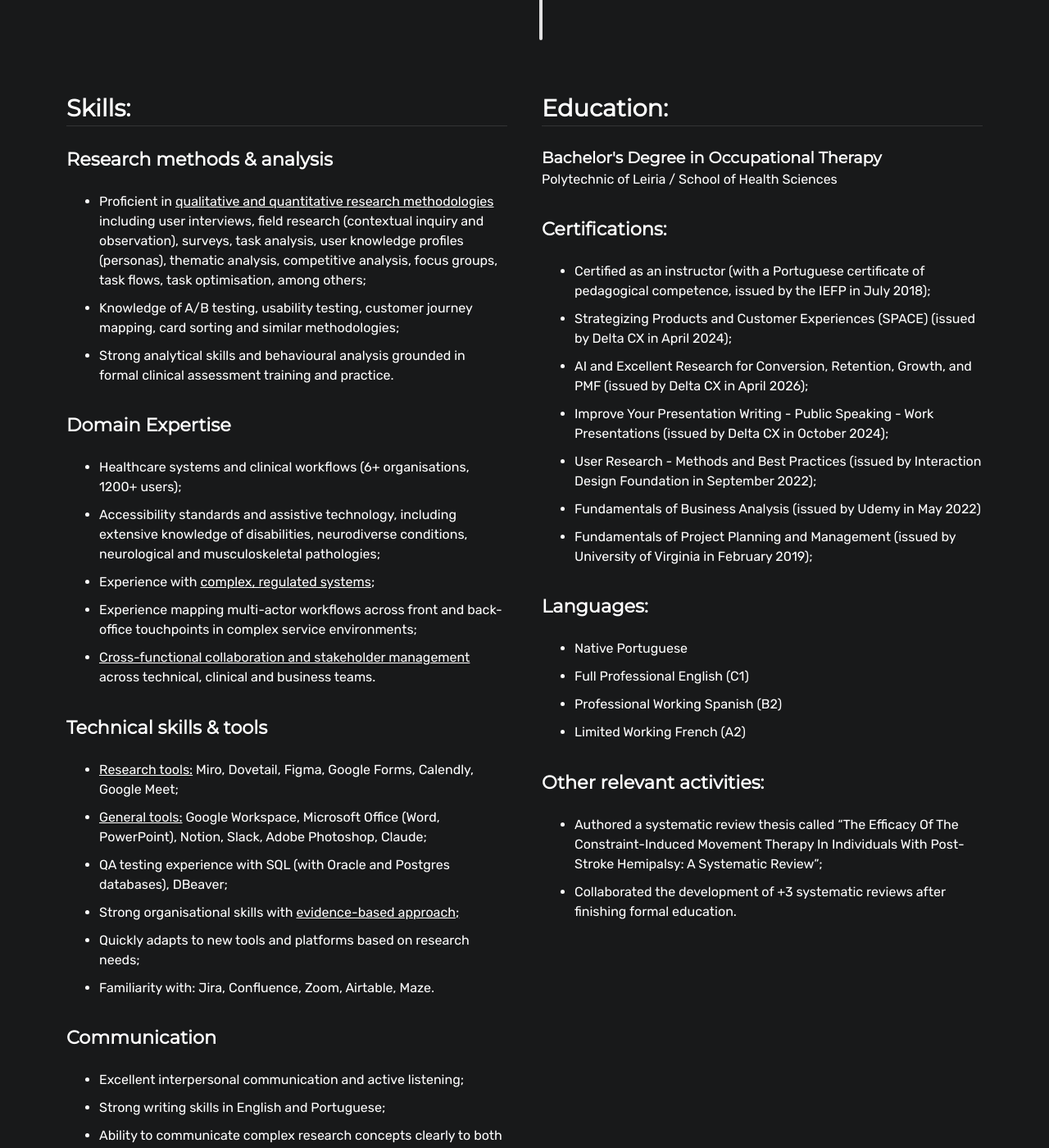
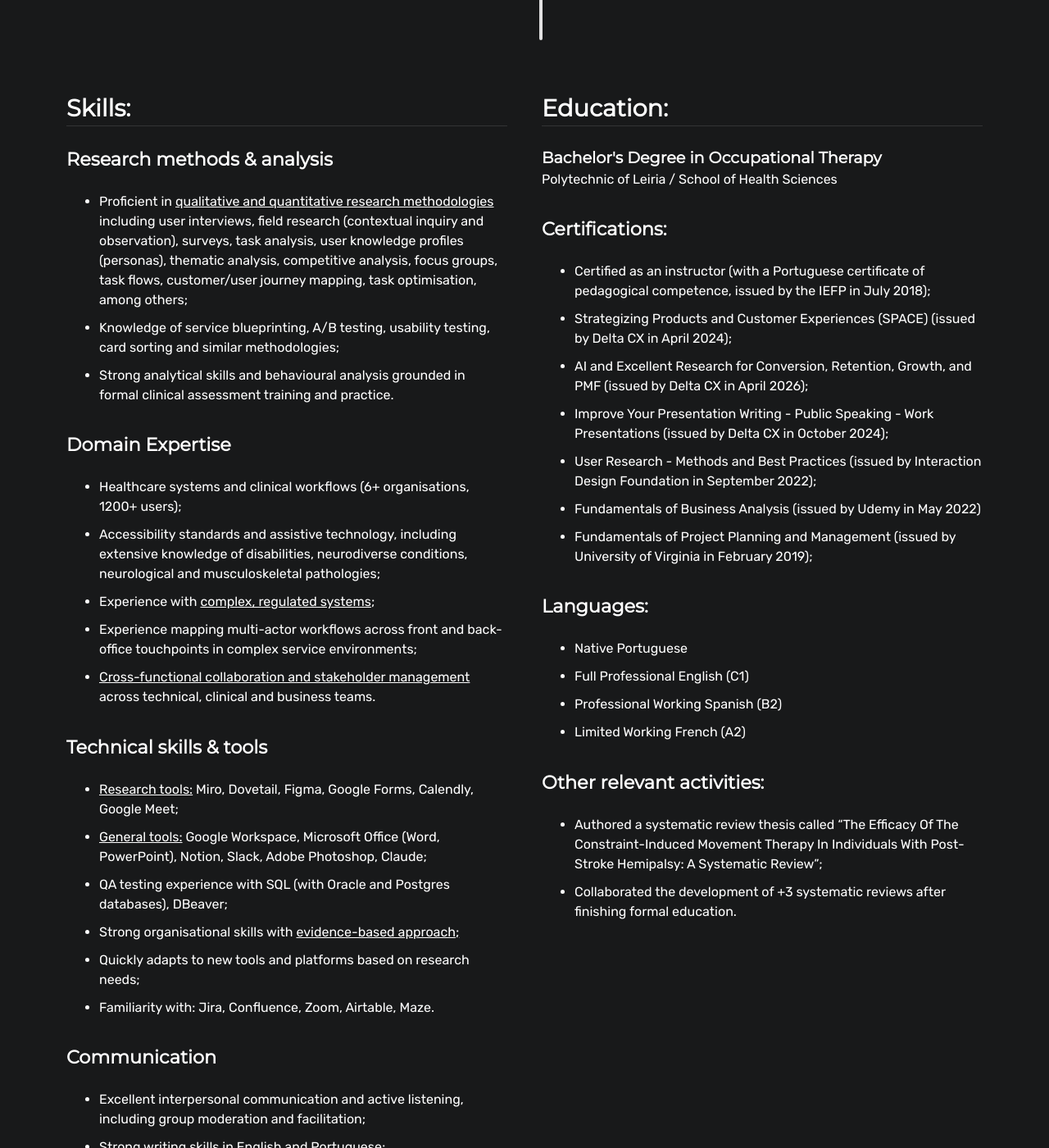
Before and after one commit to analuciacoimbra/analuciacoimbra.github.io, a Jekyll site: the page built from resume.html, in a window 1280 px wide and 1400 px high, scrolled down 2383 px. Shown: the whole window at 82% size. Built offline with Jekyll 4.4.1, drawn with Linux system fonts in a browser that asks for light colours.

Commit message:
Update resume.html

```diff
--- a/resume.html
+++ b/resume.html
@@ -312,12 +312,12 @@ layout: default
           <u>qualitative and quantitative research methodologies</u> including
           user interviews, field research (contextual inquiry and observation),
           surveys, task analysis, user knowledge profiles (personas), thematic
-          analysis, competitive analysis, focus groups, task flows, task
-          optimisation, among others;
+          analysis, competitive analysis, focus groups, task flows,
+          customer/user journey mapping, task optimisation, among others;
         </li>
 
         <li>
-          Knowledge of A/B testing, usability testing, customer journey mapping,
+          Knowledge of service blueprinting, A/B testing, usability testing,
           card sorting and similar methodologies;
         </li>
         <li>
@@ -372,7 +372,10 @@ layout: default
 
       <h3>Communication</h3>
       <ul>
-        <li>Excellent interpersonal communication and active listening;</li>
+        <li>
+          Excellent interpersonal communication and active listening, including
+          group moderation and facilitation;
+        </li>
         <li>Strong writing skills in English and Portuguese;</li>
         <li>
           Ability to communicate complex research concepts clearly to both
```
